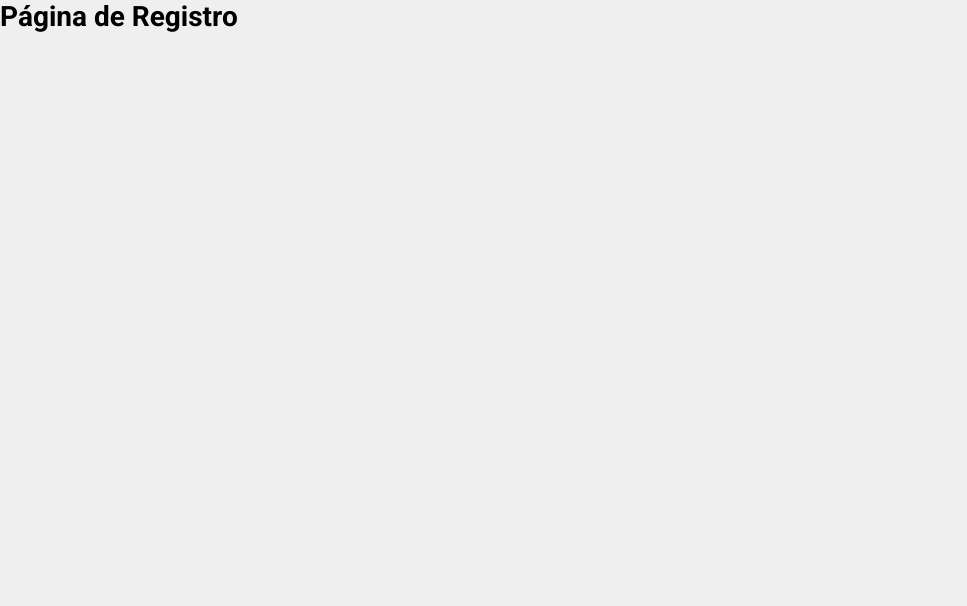
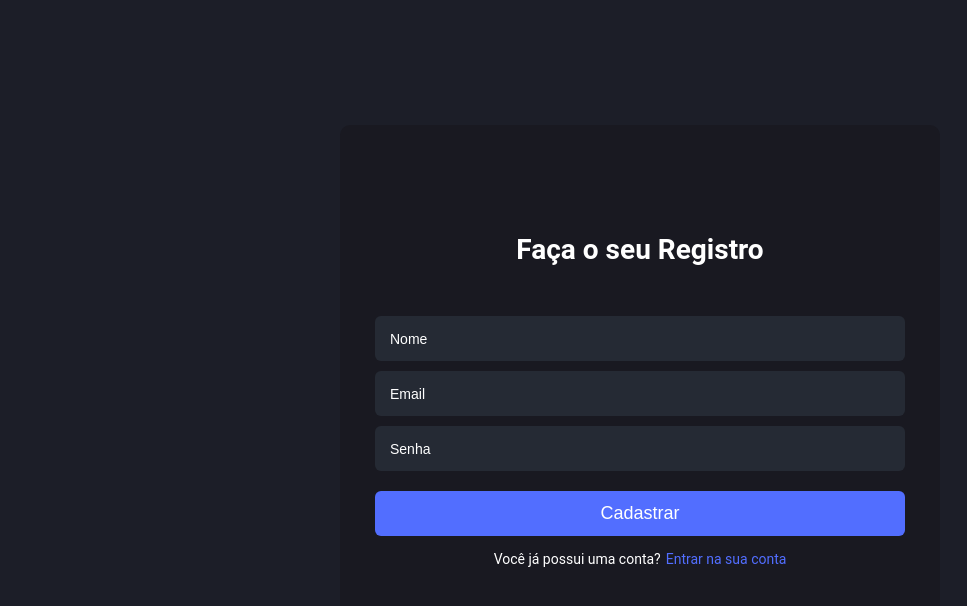
Before and after one commit to Kayke-Fujinaka/call-system, a React (Create React App) app: page /register in a window 1280 px wide. Shown: the top 606 px of the page, without its empty margins (0-967 px from the left). Built offline with nearby package versions, Linux system fonts and the light colour scheme.

Commit message:
[STRUCTURING & STYLE] Register page created

```diff
--- a/src/Pages/SignIn/index.js
+++ b/src/Pages/SignIn/index.js
@@ -6,30 +6,48 @@ import * as S from "./styles";
 const linkStyle = {
   marginLeft: "0.5rem",
   textDecoration: "none",
-  color: '#526eff'
+  color: "#526eff",
 };
 
 export default function SignIn() {
-  const [email, setEmail] = useState('');
-  const [password, setPassword] = useState('');
+  const [email, setEmail] = useState("");
+  const [password, setPassword] = useState("");
 
   function handleSubmit(e) {
     e.preventDefault();
-    alert('a')
+    alert("Clicou, meu PEIXE!!!");
   }
 
   return (
     <div className="wrapper">
       <div className="mainContainer">
-        <S.H1>Faça o seu login</S.H1>
+        <S.H1>Faça o seu Login</S.H1>
 
         <S.Form onSubmit={handleSubmit}>
-          <input type="text" name="email" placeholder="Email" autocomplete="off" value={email} onChange={ (e) => setEmail(e.target.value) } />
-          <input type="password" name="password" placeholder="Senha" value={password} onChange={ (e) => setPassword(e.target.value) } />
+          <input
+            type="text"
+            name="email"
+            placeholder="Email"
+            autocomplete="off"
+            value={email}
+            onChange={(e) => setEmail(e.target.value)}
+          />
+          <input
+            type="password"
+            name="password"
+            placeholder="Senha"
+            value={password}
+            onChange={(e) => setPassword(e.target.value)}
+          />
           <button type="submit">Entrar</button>
         </S.Form>
 
-        <p>Ainda não tem uma conta?<Link to="/register" style={linkStyle}>Criar uma conta</Link></p>
+        <p>
+          Ainda não tem uma conta?
+          <Link to="/register" style={linkStyle}>
+            Criar uma conta
+          </Link>
+        </p>
       </div>
     </div>
   );
--- a/src/Pages/SignUp/index.js
+++ b/src/Pages/SignUp/index.js
@@ -1,11 +1,63 @@
-import React from "react";
+import React, { useState } from "react";
+import { Link } from "react-router-dom";
 
 import * as S from "./styles";
 
+const linkStyle = {
+  marginLeft: "0.5rem",
+  textDecoration: "none",
+  color: "#526eff",
+};
+
 export default function SignUp() {
+  const [nome, setNome] = useState("");
+  const [email, setEmail] = useState("");
+  const [password, setPassword] = useState("");
+
+  function handleSubmit(e) {
+    e.preventDefault();
+    alert("Clicou, meu PEIXE!!!");
+  }
+
   return (
-    <div>
-      <h1>Página de Registro</h1>
+    <div className="wrapper">
+      <div className="mainContainer">
+        <S.H1>Faça o seu Registro</S.H1>
+
+        <S.Form onSubmit={handleSubmit}>
+          <input
+            type="text"
+            name="name"
+            placeholder="Nome"
+            autocomplete="off"
+            value={nome}
+            onChange={(e) => setNome(e.target.value)}
+          />
+          <input
+            type="text"
+            name="email"
+            placeholder="Email"
+            autocomplete="off"
+            value={email}
+            onChange={(e) => setEmail(e.target.value)}
+          />
+          <input
+            type="password"
+            name="password"
+            placeholder="Senha"
+            value={password}
+            onChange={(e) => setPassword(e.target.value)}
+          />
+          <button type="submit">Cadastrar</button>
+        </S.Form>
+
+        <p>
+          Você já possui uma conta?
+          <Link to="/" style={linkStyle}>
+            Entrar na sua conta
+          </Link>
+        </p>
+      </div>
     </div>
   );
 }
--- a/src/Pages/SignUp/styles.js
+++ b/src/Pages/SignUp/styles.js
@@ -1,5 +1,37 @@
-import styled from 'styled-components'
+import styled from "styled-components";
+import theme from "../../Styles/theme";
 
-export const Dive = styled.div`
-    background-color: red;
-`
+export const H1 = styled.h1`
+  margin-bottom: 5rem;
+`;
+
+export const Form = styled.form`
+  display: flex;
+  flex-direction: column;
+  width: 100%;
+  gap: 1rem;
+  input,
+  button {
+    height: 4.5rem;
+    border: none;
+    border-radius: 0.6rem;
+  }
+  input {
+    padding-inline: 1.5rem;
+    font-size: 1.4rem;
+    color: ${theme.white};
+    background-color: #252a34;
+  }
+  input::placeholder {
+    color: ${theme.white};
+  }
+  button {
+    margin-block: 1rem 1.5rem;
+    font-size: 1.8rem;
+    color: ${theme.white};
+    background-color: #526eff;
+  }
+  button:hover {
+    filter: brightness(0.95);
+  }
+`;
```
